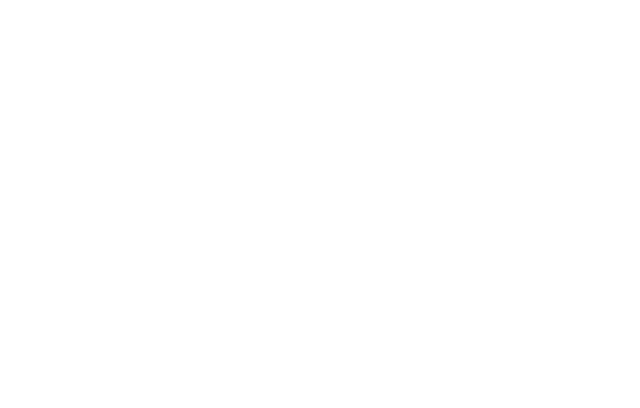
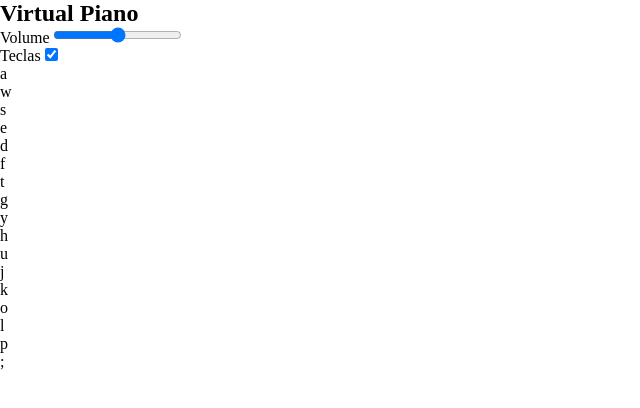
Before and after one commit to ulissesmarciano/piano-simulator-js, a plain HTML site: page index.html in a window 1280 px wide. Shown: the whole page, without its empty margins (0-640 px from the left). Drawn offline with Linux system fonts and the light colour scheme.

Commit message:
Adicionando toda a marcação o projeto

```diff
--- a/index.html
+++ b/index.html
@@ -12,7 +12,34 @@
 
 <body>
     <div class="container">
-
+        <header>
+            <h2>Virtual Piano</h2>
+            <div class="column volume-slier">
+                <span>Volume</span> <input type="range">
+            </div>
+            <div class="column keys-check">
+                <span>Teclas</span> <input type="checkbox" checked>
+            </div>
+        </header>
+        <ul class="piano-keys">
+            <li class="key white"><span>a</span></li>
+            <li class="key black"><span>w</span></li>
+            <li class="key white"><span>s</span></li>
+            <li class="key black"><span>e</span></li>
+            <li class="key white"><span>d</span></li>
+            <li class="key black"><span>f</span></li>
+            <li class="key white"><span>t</span></li>
+            <li class="key black"><span>g</span></li>
+            <li class="key white"><span>y</span></li>
+            <li class="key black"><span>h</span></li>
+            <li class="key white"><span>u</span></li>
+            <li class="key black"><span>j</span></li>
+            <li class="key white"><span>k</span></li>
+            <li class="key black"><span>o</span></li>
+            <li class="key white"><span>l</span></li>
+            <li class="key black"><span>p</span></li>
+            <li class="key white"><span>;</span></li>
+        </ul>
 
     </div>
     <script src="./src/scripts/engine.js"></script>
```
